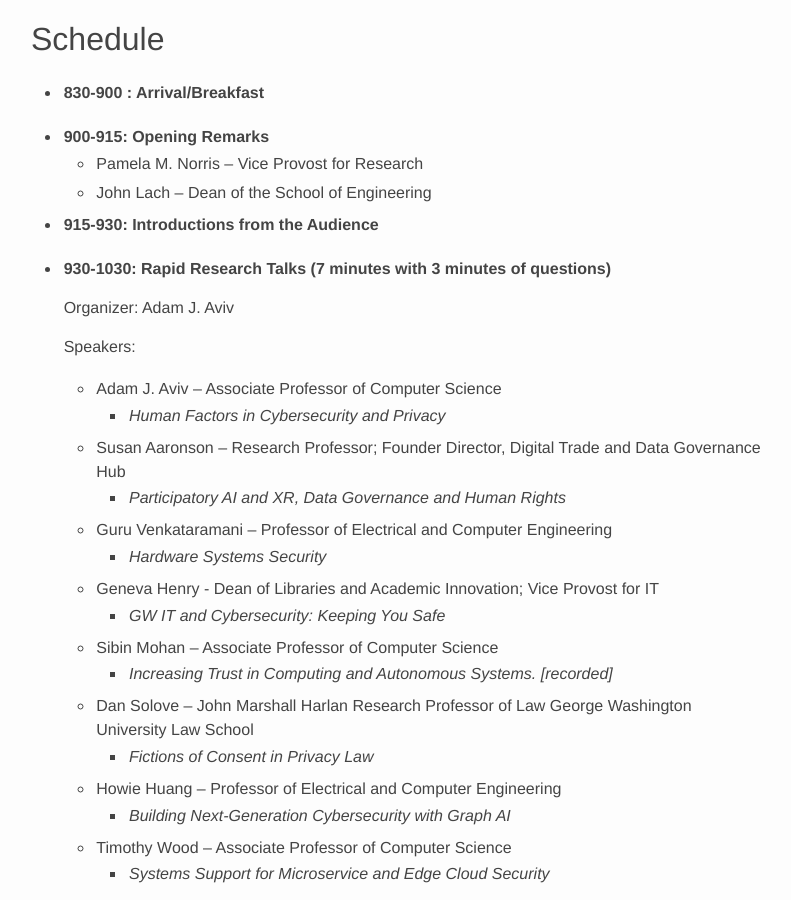
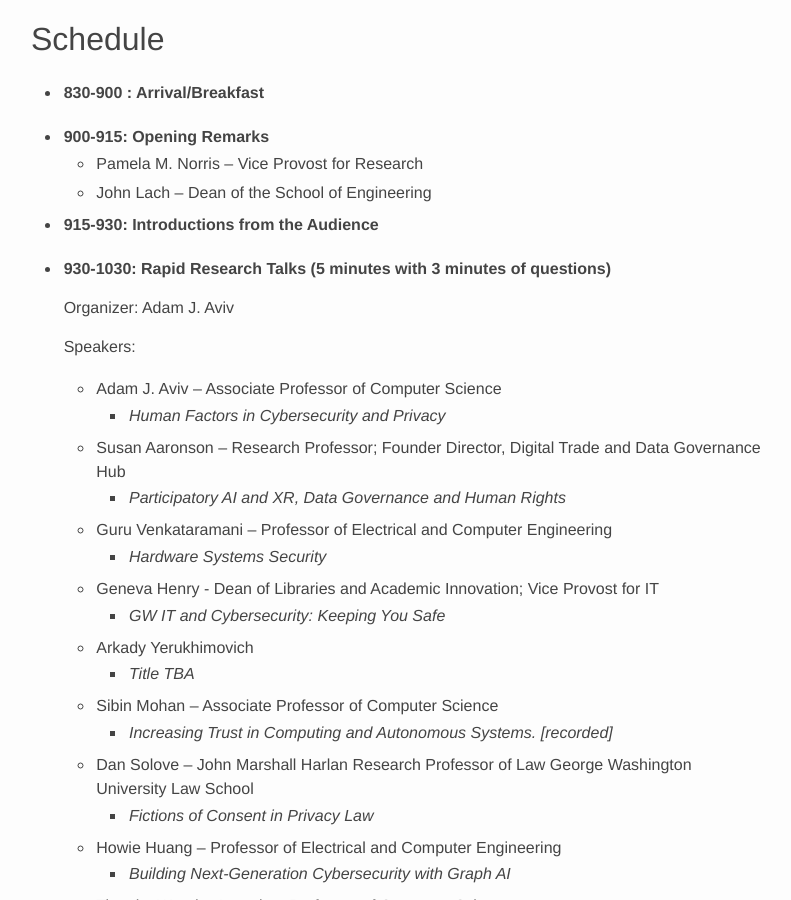
Before and after one commit to gw-cyber-day/gw-cyber-day.github.io, a Jekyll site: the page built from schedule/2022-schedule.md, in a window 1280 px wide and 900 px high, scrolled down 342 px. Shown: the whole window, without its empty margins (239-1030 px from the left). Built offline with Jekyll 4.4.1, drawn with Linux system fonts in a browser that asks for light colours; some web fonts are replaced.

Commit message:
updating schedule

```diff
--- a/schedule/2022-schedule.md
+++ b/schedule/2022-schedule.md
@@ -14,7 +14,7 @@ title: Schedule
 * **915-930: Introductions from the Audience**
 
 
-* **930-1030: Rapid Research Talks (7 minutes with 3 minutes of questions)**
+* **930-1030: Rapid Research Talks (5 minutes with 3 minutes of questions)**
 
   Organizer: Adam J. Aviv
 
@@ -27,6 +27,8 @@ title: Schedule
     * *Hardware Systems Security*
   * Geneva Henry - Dean of Libraries and Academic Innovation; Vice Provost for IT
     * *GW IT and Cybersecurity: Keeping You Safe*
+  * Arkady Yerukhimovich
+    * *Title TBA*
   * Sibin Mohan – Associate Professor of Computer Science
     * *Increasing Trust in Computing and Autonomous Systems. [recorded]*
   * Dan Solove -- John Marshall Harlan Research Professor of Law George Washington University Law School
```
